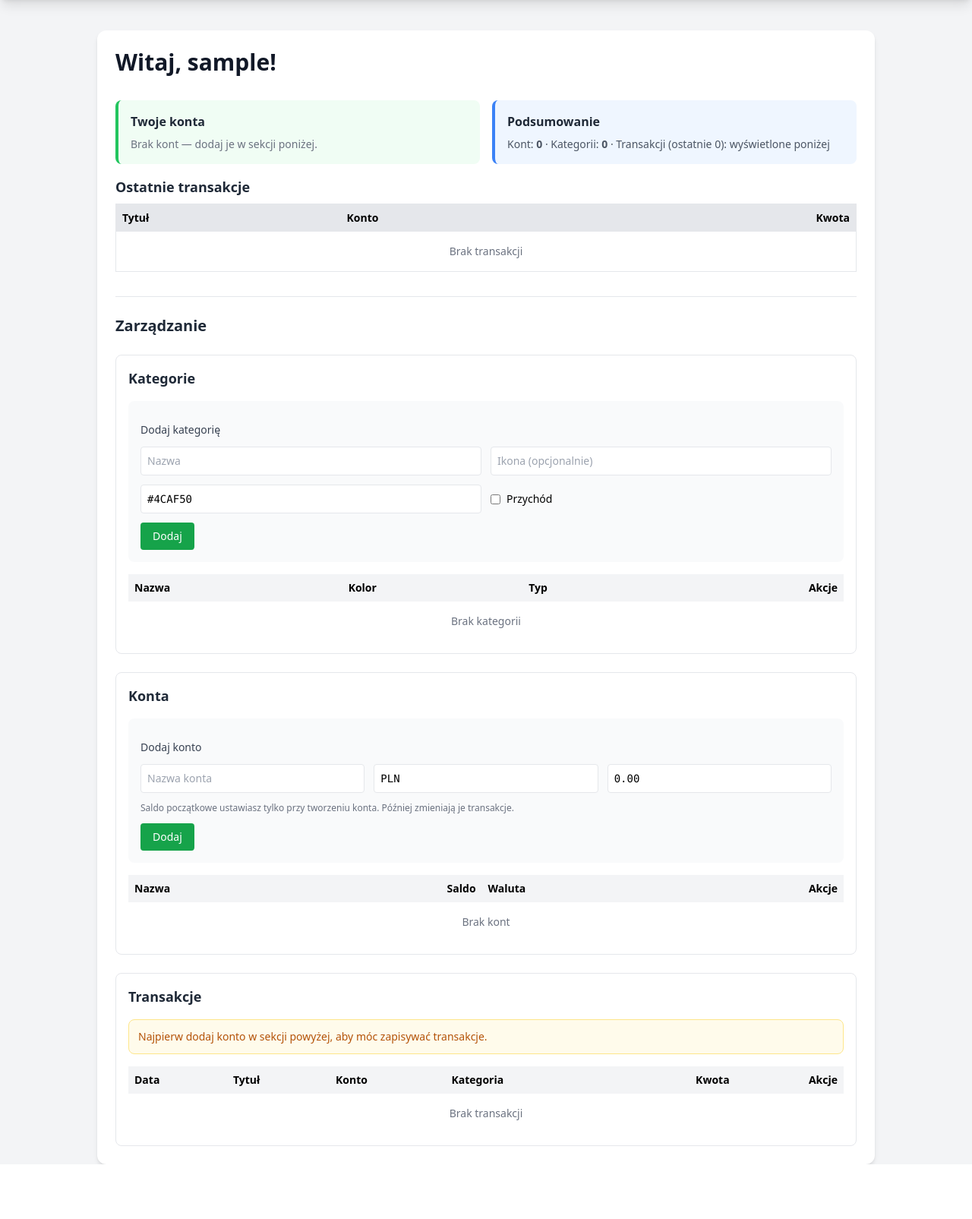
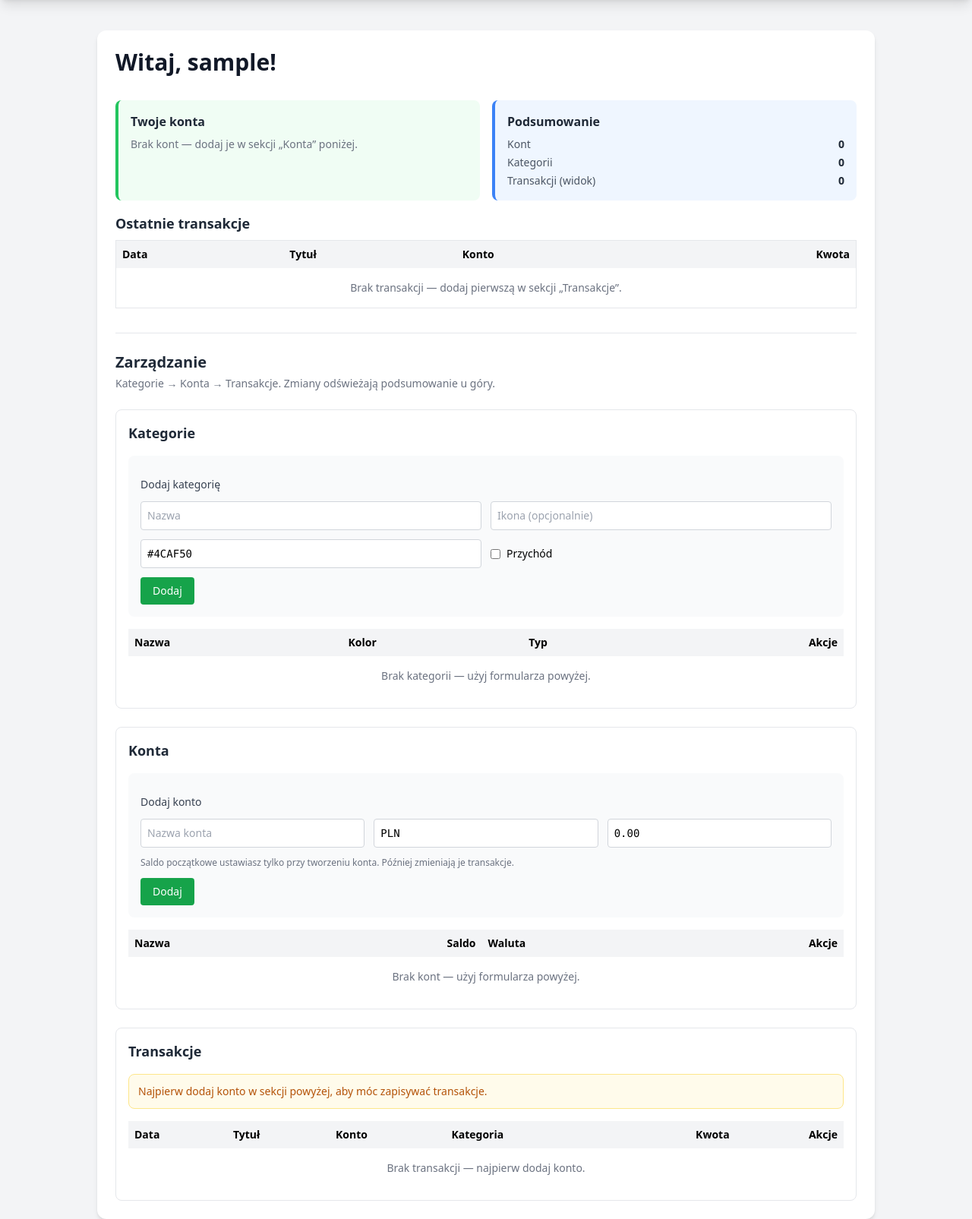
Before and after one commit to Kamrocky/PAI-2026, a Django app: page / in a window 1280 px wide. Shown: the part 60-1665 px from the top of the page at 76% size. Before the commit the page ends 1593 px from the top, so only its background shows below. Run offline with Django 5.2, Linux system fonts and the light colour scheme; the visitor is signed in with stand-in values (Sample User, id 1); data that the repository does not hold is empty; some libraries are stand-ins or nearby versions.

Commit message:
Polish empty states, errors and dashboard refresh

```diff
--- a/backend/finance/templates/dashboard_partial.html
+++ b/backend/finance/templates/dashboard_partial.html
@@ -2,15 +2,18 @@
     <div class="flex items-center justify-between">
         <h2 class="text-3xl font-bold text-gray-900">Witaj, {{ username }}!</h2>
     </div>
-
-    {% include "partials/form_errors.html" %}
 
     <div id="dashboard-summary">
         {% include "partials/dashboard_summary.html" %}
     </div>
 
     <div class="space-y-6 border-t border-gray-200 pt-6">
-        <h3 class="text-xl font-semibold text-gray-800">Zarządzanie</h3>
+        <div>
+            <h3 class="text-xl font-semibold text-gray-800">Zarządzanie</h3>
+            <p class="mt-1 text-sm text-gray-500">
+                Kategorie → Konta → Transakcje. Zmiany odświeżają podsumowanie u góry.
+            </p>
+        </div>
         {% include "partials/categories_section.html" %}
         {% include "partials/accounts_section.html" %}
         {% include "partials/transactions_section.html" %}
--- a/backend/finance/templates/partials/accounts_section.html
+++ b/backend/finance/templates/partials/accounts_section.html
@@ -1,7 +1,7 @@
 <section id="accounts-section" class="rounded-lg border border-gray-200 p-4">
     <h3 class="text-lg font-semibold text-gray-800">Konta</h3>
 
-    {% include "partials/form_errors.html" %}
+    {% include "partials/ui_alerts.html" %}
 
     <form hx-post="/api/ui/accounts"
           hx-target="#accounts-section"
@@ -11,11 +11,11 @@
         <p class="font-medium text-gray-700">Dodaj konto</p>
         <div class="grid grid-cols-1 gap-3 sm:grid-cols-3">
             <input type="text" name="name" placeholder="Nazwa konta" required
-                   class="w-full rounded border p-2">
+                   class="w-full rounded border border-gray-300 p-2 focus:border-blue-500 focus:outline-none">
             <input type="text" name="currency" value="PLN" placeholder="PLN" required
-                   maxlength="3" class="w-full rounded border p-2 font-mono uppercase">
+                   maxlength="3" class="w-full rounded border border-gray-300 p-2 font-mono uppercase focus:border-blue-500 focus:outline-none">
             <input type="text" name="balance" value="0.00" placeholder="Saldo początkowe"
-                   class="w-full rounded border p-2 font-mono">
+                   class="w-full rounded border border-gray-300 p-2 font-mono focus:border-blue-500 focus:outline-none">
         </div>
         <p class="text-xs text-gray-500">Saldo początkowe ustawiasz tylko przy tworzeniu konta. Później zmieniają je transakcje.</p>
         <button type="submit"
@@ -33,9 +33,9 @@
         <p class="font-medium text-gray-700">Edytuj: {{ editing_account.name }}</p>
         <div class="grid grid-cols-1 gap-3 sm:grid-cols-2">
             <input type="text" name="name" value="{{ editing_account.name }}" required
-                   class="w-full rounded border p-2">
+                   class="w-full rounded border border-gray-300 p-2 focus:border-blue-500 focus:outline-none">
             <input type="text" name="currency" value="{{ editing_account.currency }}" required
-                   maxlength="3" class="w-full rounded border p-2 font-mono uppercase">
+                   maxlength="3" class="w-full rounded border border-gray-300 p-2 font-mono uppercase focus:border-blue-500 focus:outline-none">
         </div>
         <p class="text-xs text-gray-600">
             Aktualne saldo:
@@ -94,7 +94,9 @@
                 </tr>
                 {% empty %}
                 <tr>
-                    <td colspan="4" class="p-4 text-center text-gray-500">Brak kont</td>
+                    <td colspan="4" class="p-4 text-center text-gray-500">
+                        Brak kont — użyj formularza powyżej.
+                    </td>
                 </tr>
                 {% endfor %}
             </tbody>
--- a/backend/finance/templates/partials/categories_section.html
+++ b/backend/finance/templates/partials/categories_section.html
@@ -1,7 +1,7 @@
 <section id="categories-section" class="rounded-lg border border-gray-200 p-4">
     <h3 class="text-lg font-semibold text-gray-800">Kategorie</h3>
 
-    {% include "partials/form_errors.html" %}
+    {% include "partials/ui_alerts.html" %}
 
     <form hx-post="/api/ui/categories"
           hx-target="#categories-section"
@@ -11,11 +11,11 @@
         <p class="font-medium text-gray-700">Dodaj kategorię</p>
         <div class="grid grid-cols-1 gap-3 sm:grid-cols-2">
             <input type="text" name="name" placeholder="Nazwa" required
-                   class="w-full rounded border p-2">
+                   class="w-full rounded border border-gray-300 p-2 focus:border-blue-500 focus:outline-none">
             <input type="text" name="icon" placeholder="Ikona (opcjonalnie)"
-                   class="w-full rounded border p-2">
+                   class="w-full rounded border border-gray-300 p-2 focus:border-blue-500 focus:outline-none">
             <input type="text" name="color" value="#4CAF50" placeholder="#RRGGBB" required
-                   class="w-full rounded border p-2 font-mono">
+                   class="w-full rounded border border-gray-300 p-2 font-mono focus:border-blue-500 focus:outline-none">
             <label class="flex items-center gap-2">
                 <input type="checkbox" name="is_income" value="true" class="rounded">
                 <span>Przychód</span>
@@ -36,11 +36,11 @@
         <p class="font-medium text-gray-700">Edytuj: {{ editing_category.name }}</p>
         <div class="grid grid-cols-1 gap-3 sm:grid-cols-2">
             <input type="text" name="name" value="{{ editing_category.name }}" required
-                   class="w-full rounded border p-2">
+                   class="w-full rounded border border-gray-300 p-2 focus:border-blue-500 focus:outline-none">
             <input type="text" name="icon" value="{{ editing_category.icon }}"
-                   class="w-full rounded border p-2">
+                   class="w-full rounded border border-gray-300 p-2 focus:border-blue-500 focus:outline-none">
             <input type="text" name="color" value="{{ editing_category.color }}" required
-                   class="w-full rounded border p-2 font-mono">
+                   class="w-full rounded border border-gray-300 p-2 font-mono focus:border-blue-500 focus:outline-none">
             <label class="flex items-center gap-2">
                 <input type="checkbox" name="is_income" value="true"
                        {% if editing_category.is_income %}checked{% endif %}
@@ -114,7 +114,9 @@
                 </tr>
                 {% empty %}
                 <tr>
-                    <td colspan="4" class="p-4 text-center text-gray-500">Brak kategorii</td>
+                    <td colspan="4" class="p-4 text-center text-gray-500">
+                        Brak kategorii — użyj formularza powyżej.
+                    </td>
                 </tr>
                 {% endfor %}
             </tbody>
--- a/backend/finance/templates/partials/dashboard_summary.html
+++ b/backend/finance/templates/partials/dashboard_summary.html
@@ -9,25 +9,43 @@
                         <span class="font-mono font-bold">{{ acc.balance }} {{ acc.currency }}</span>
                     </p>
                 {% empty %}
-                    <p class="text-sm text-gray-500">Brak kont — dodaj je w sekcji poniżej.</p>
+                    <p class="text-sm text-gray-500">Brak kont — dodaj je w sekcji „Konta” poniżej.</p>
                 {% endfor %}
             </div>
         </div>
         <div class="rounded-lg border-l-4 border-blue-500 bg-blue-50 p-4">
             <h3 class="font-bold text-gray-800">Podsumowanie</h3>
-            <p class="mt-2 text-sm text-gray-600">
-                Kont: <span class="font-semibold">{{ accounts|length }}</span>
-                · Kategorii: <span class="font-semibold">{{ categories|length }}</span>
-                · Transakcji (ostatnie {{ transactions|length }}): wyświetlone poniżej
-            </p>
+            <dl class="mt-2 space-y-1 text-sm text-gray-600">
+                <div class="flex justify-between gap-4">
+                    <dt>Kont</dt>
+                    <dd class="font-semibold text-gray-800">{{ accounts|length }}</dd>
+                </div>
+                <div class="flex justify-between gap-4">
+                    <dt>Kategorii</dt>
+                    <dd class="font-semibold text-gray-800">{{ categories|length }}</dd>
+                </div>
+                <div class="flex justify-between gap-4">
+                    <dt>Transakcji (widok)</dt>
+                    <dd class="font-semibold text-gray-800">{{ transactions|length }}</dd>
+                </div>
+                {% if totals_by_currency %}
+                <div class="border-t border-blue-200 pt-2">
+                    <dt class="mb-1 font-medium text-gray-700">Suma sald</dt>
+                    {% for currency, total in totals_by_currency.items %}
+                    <dd class="font-mono font-semibold text-gray-800">{{ total }} {{ currency }}</dd>
+                    {% endfor %}
+                </div>
+                {% endif %}
+            </dl>
         </div>
     </div>
 
     <div>
         <h3 class="text-lg font-semibold text-gray-800">Ostatnie transakcje</h3>
         <table class="mt-2 w-full border text-sm">
-            <thead class="bg-gray-200">
+            <thead class="bg-gray-100">
                 <tr>
+                    <th class="p-2 text-left">Data</th>
                     <th class="p-2 text-left">Tytuł</th>
                     <th class="p-2 text-left">Konto</th>
                     <th class="p-2 text-right">Kwota</th>
@@ -36,15 +54,18 @@
             <tbody>
                 {% for t in transactions %}
                 <tr class="border-b">
+                    <td class="p-2 whitespace-nowrap text-gray-600">{{ t.date|date:"Y-m-d H:i" }}</td>
                     <td class="p-2">{{ t.title }}</td>
                     <td class="p-2 text-gray-600">{{ t.account.name }}</td>
-                    <td class="p-2 text-right {% if t.amount < 0 %}text-red-500{% else %}text-green-600{% endif %}">
+                    <td class="p-2 text-right font-mono {% if t.amount < 0 %}text-red-500{% else %}text-green-600{% endif %}">
                         {{ t.amount }}
                     </td>
                 </tr>
                 {% empty %}
                 <tr>
-                    <td colspan="3" class="p-4 text-center text-gray-500">Brak transakcji</td>
+                    <td colspan="4" class="p-4 text-center text-gray-500">
+                        Brak transakcji — dodaj pierwszą w sekcji „Transakcje”.
+                    </td>
                 </tr>
                 {% endfor %}
             </tbody>
--- a/backend/finance/templates/partials/form_errors.html
+++ b/backend/finance/templates/partials/form_errors.html
@@ -1,5 +1 @@
-{% if error %}
-<div class="mb-4 rounded border border-red-200 bg-red-50 p-3 text-sm text-red-700" role="alert">
-    {{ error }}
-</div>
-{% endif %}
+{% include "partials/ui_alerts.html" %}
--- a/backend/finance/templates/partials/transactions_section.html
+++ b/backend/finance/templates/partials/transactions_section.html
@@ -1,7 +1,7 @@
 <section id="transactions-section" class="rounded-lg border border-gray-200 p-4">
     <h3 class="text-lg font-semibold text-gray-800">Transakcje</h3>
 
-    {% include "partials/form_errors.html" %}
+    {% include "partials/ui_alerts.html" %}
 
     {% if accounts %}
     <form hx-post="/api/ui/transactions"
@@ -10,11 +10,11 @@
           class="mt-4 space-y-3 rounded-lg bg-gray-50 p-4 text-sm">
         {% csrf_token %}
         <p class="font-medium text-gray-700">Dodaj transakcję</p>
-        <p class="text-xs text-gray-500">Kwota ujemna = wydatek, dodatnia = przychód.</p>
+        <p class="text-xs text-gray-500">Kwota ujemna = wydatek, dodatnia = przychód. Kategoria jest opcjonalna.</p>
         <div class="grid grid-cols-1 gap-3 sm:grid-cols-2">
             <label class="block">
                 <span class="mb-1 block text-xs text-gray-600">Konto</span>
-                <select name="account_id" required class="w-full rounded border p-2">
+                <select name="account_id" required class="w-full rounded border border-gray-300 p-2 focus:border-blue-500 focus:outline-none">
                     <option value="">— wybierz —</option>
                     {% for acc in accounts %}
                     <option value="{{ acc.id }}">{{ acc.name }} ({{ acc.balance }} {{ acc.currency }})</option>
@@ -23,7 +23,7 @@
             </label>
             <label class="block">
                 <span class="mb-1 block text-xs text-gray-600">Kategoria (opcjonalnie)</span>
-                <select name="category_id" class="w-full rounded border p-2">
+                <select name="category_id" class="w-full rounded border border-gray-300 p-2 focus:border-blue-500 focus:outline-none">
                     <option value="">— brak —</option>
                     {% for cat in categories %}
                     <option value="{{ cat.id }}">{{ cat.name }}</option>
@@ -31,11 +31,11 @@
                 </select>
             </label>
             <input type="text" name="title" placeholder="Tytuł" required
-                   class="w-full rounded border p-2 sm:col-span-2">
+                   class="w-full rounded border border-gray-300 p-2 focus:border-blue-500 focus:outline-none sm:col-span-2">
             <input type="text" name="amount" placeholder="Kwota, np. -50.00" required
-                   class="w-full rounded border p-2 font-mono">
+                   class="w-full rounded border border-gray-300 p-2 font-mono focus:border-blue-500 focus:outline-none">
             <input type="text" name="description" placeholder="Opis (opcjonalnie)"
-                   class="w-full rounded border p-2">
+                   class="w-full rounded border border-gray-300 p-2 focus:border-blue-500 focus:outline-none">
         </div>
         <button type="submit"
                 class="rounded bg-green-600 px-4 py-2 text-white hover:bg-green-700">
@@ -58,7 +58,7 @@
         <div class="grid grid-cols-1 gap-3 sm:grid-cols-2">
             <label class="block">
                 <span class="mb-1 block text-xs text-gray-600">Konto</span>
-                <select name="account_id" required class="w-full rounded border p-2">
+                <select name="account_id" required class="w-full rounded border border-gray-300 p-2 focus:border-blue-500 focus:outline-none">
                     {% for acc in accounts %}
                     <option value="{{ acc.id }}"
                             {% if editing_transaction.account_id == acc.id %}selected{% endif %}>
@@ -69,7 +69,7 @@
             </label>
             <label class="block">
                 <span class="mb-1 block text-xs text-gray-600">Kategoria</span>
-                <select name="category_id" class="w-full rounded border p-2">
+                <select name="category_id" class="w-full rounded border border-gray-300 p-2 focus:border-blue-500 focus:outline-none">
                     <option value="">— brak —</option>
                     {% for cat in categories %}
                     <option value="{{ cat.id }}"
@@ -147,7 +147,13 @@
                 </tr>
                 {% empty %}
                 <tr>
-                    <td colspan="6" class="p-4 text-center text-gray-500">Brak transakcji</td>
+                    <td colspan="6" class="p-4 text-center text-gray-500">
+                        {% if accounts %}
+                            Brak transakcji — użyj formularza powyżej.
+                        {% else %}
+                            Brak transakcji — najpierw dodaj konto.
+                        {% endif %}
+                    </td>
                 </tr>
                 {% endfor %}
             </tbody>
--- /dev/null
+++ b/backend/finance/templates/partials/ui_alerts.html
@@ -0,0 +1,10 @@
+{% if error %}
+<div class="mb-4 rounded border border-red-200 bg-red-50 p-3 text-sm text-red-700" role="alert">
+    {{ error }}
+</div>
+{% endif %}
+{% if success %}
+<div class="mb-4 rounded border border-green-200 bg-green-50 p-3 text-sm text-green-700" role="status">
+    {{ success }}
+</div>
+{% endif %}
```
Also changed, not shown: backend/finance/ui_accounts.py (+25 -4 lines), backend/finance/ui_categories.py (+24 -4 lines), backend/finance/ui_transactions.py (+21 -3 lines), backend/finance/ui_utils.py (+63 -17 lines).
